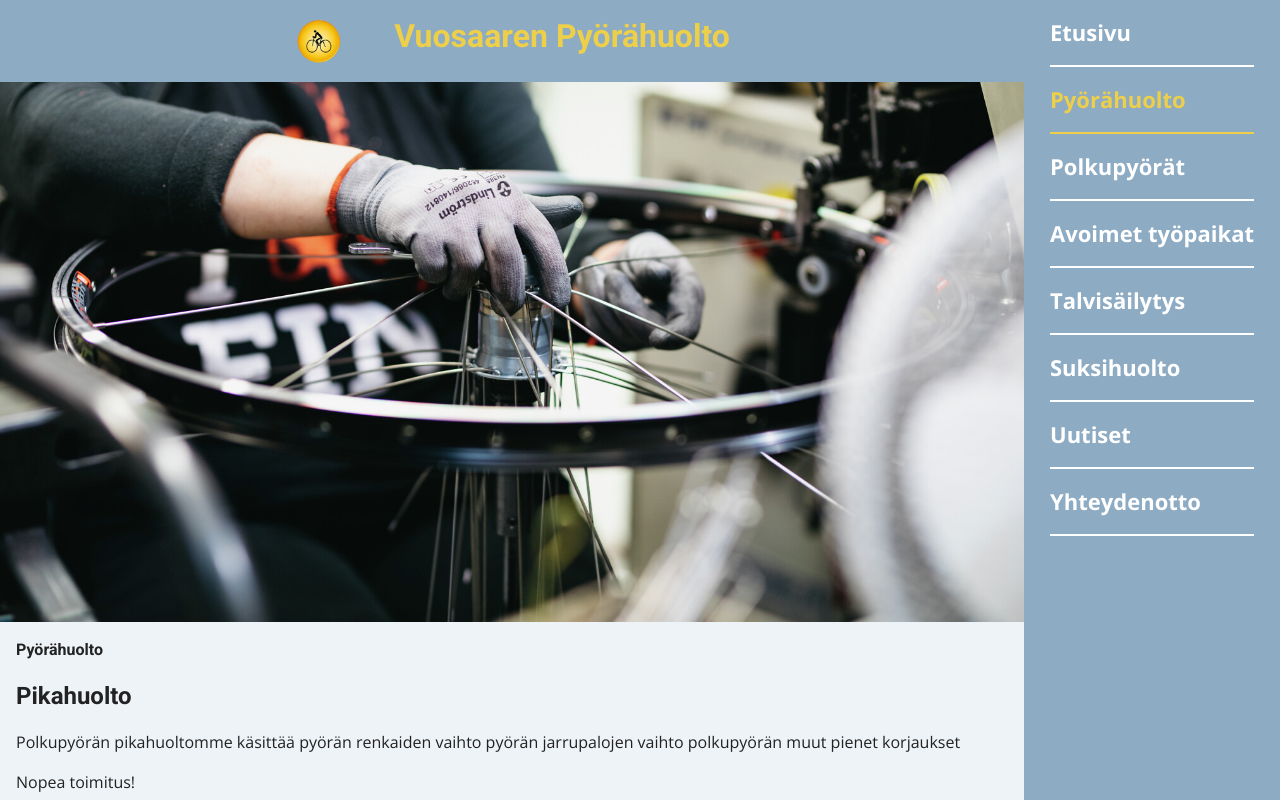
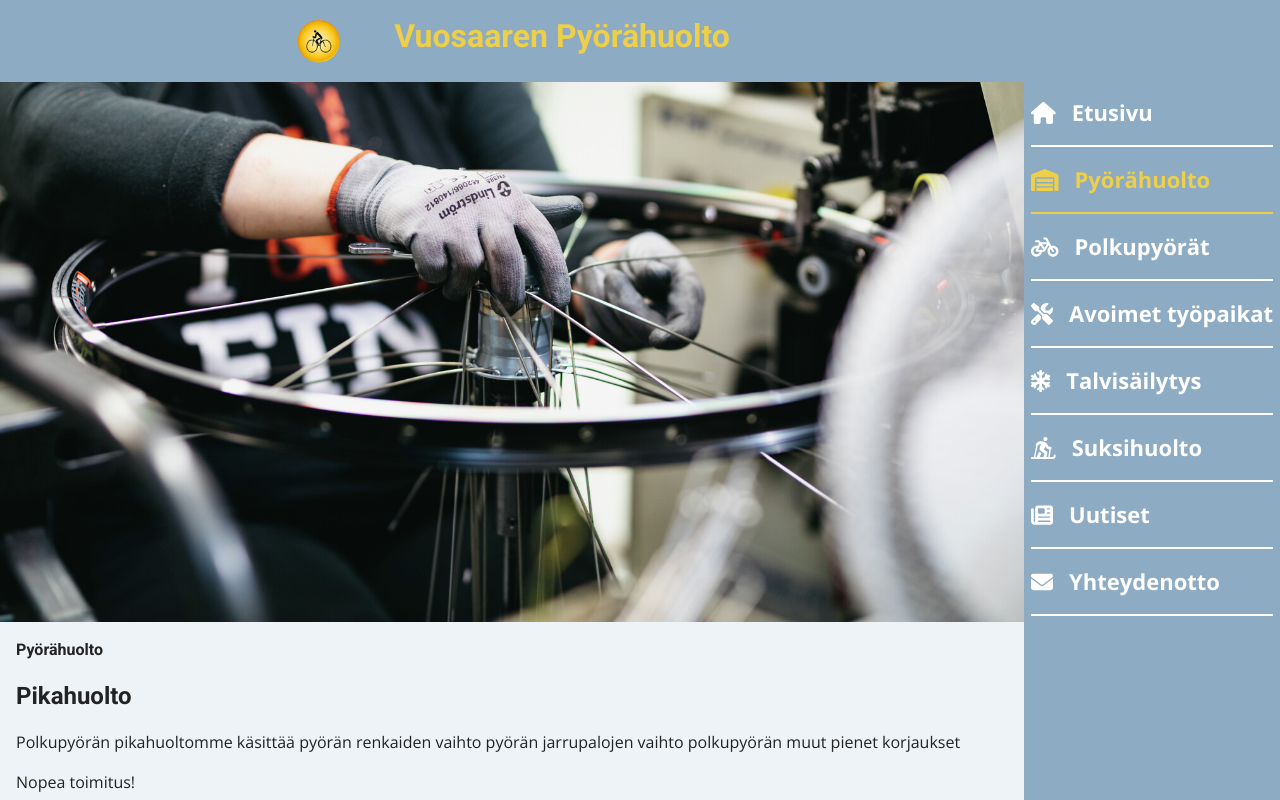
Before and after one commit to otsolap/Vuosaaren-pyorahuolto, a Next.js app: page /pyorahuolto in a window 1280 px wide. Shown: the top 800 px of the page. Built offline with nearby package versions, Linux system fonts and the light colour scheme.

Commit message:
freehand styling the sidebar for my own amusement

```diff
--- a/components/navigation/MobileFooter.js
+++ b/components/navigation/MobileFooter.js
@@ -13,20 +13,20 @@ const MobileFooter = () => {
     const MobileNavigation = Links.Navigation
     const PRIMARY_PAGES = 3
 
-    const MobileNav = MobileNavigation.pages.slice(0, PRIMARY_PAGES).map((link, i) => {
+    const MobileNav = MobileNavigation.pages.slice(0, PRIMARY_PAGES).map((page, i) => {
         return (
-            <Link href={link.path} key={i}>
-                <a className={router.pathname == link.path ? styles.active : ''}>
-                    {link.icon === 'house' ? (
-                        <FontAwesomeIcon className={styles.mobileIcon} aria-label={link.title} icon={faHouse} />
+            <Link href={page.path} key={i}>
+                <a className={router.pathname == page.path ? styles.active : ''}>
+                    {page.icon === 'house' ? (
+                        <FontAwesomeIcon className={styles.mobileIcon} aria-label={page.title} icon={faHouse} />
                     ) : null}
-                    {link.icon === 'warehouse' ? (
-                        <FontAwesomeIcon className={styles.mobileIcon} aria-label={link.title} icon={faWarehouse} />
+                    {page.icon === 'warehouse' ? (
+                        <FontAwesomeIcon className={styles.mobileIcon} aria-label={page.title} icon={faWarehouse} />
                     ) : null}
-                    {link.icon === 'bicycle' ? (
-                        <FontAwesomeIcon className={styles.mobileIcon} aria-label={link.title} icon={faBicycle} />
+                    {page.icon === 'bicycle' ? (
+                        <FontAwesomeIcon className={styles.mobileIcon} aria-label={page.title} icon={faBicycle} />
                     ) : null}
-                    <span className={styles.mobileLinkText}>{link.title}</span>
+                    <span className={styles.mobileLinkText}>{page.title}</span>
                 </a>
             </Link>
         )
--- a/components/navigation/Sidebar.js
+++ b/components/navigation/Sidebar.js
@@ -1,5 +1,7 @@
 import Link from 'next/link'
 import Links from '@content/site.json'
+import { faHouse, faWarehouse, faBicycle, faNewspaper, faPersonSkiingNordic, faSnowflake, faScrewdriverWrench, faEnvelope } from "@fortawesome/free-solid-svg-icons";
+import { FontAwesomeIcon } from "@fortawesome/react-fontawesome";
 import styles from '../../styles/Sidebar.module.scss'
 import { useRouter } from 'next/router';
 
@@ -12,6 +14,30 @@ const Sidebar = () => {
             <li className={`${styles.linkWrapper}  ${router.asPath === page.path ? styles.active : ''}`} key={i}>
                 <Link href={page.path}>
                     <a className={styles.link}>
+                        {page.icon === 'house' ? (
+                            <FontAwesomeIcon className={styles.sidebarIcon} aria-label={page.title} icon={faHouse} />
+                        ) : null}
+                        {page.icon === 'warehouse' ? (
+                            <FontAwesomeIcon className={styles.sidebarIcon} aria-label={page.title} icon={faWarehouse} />
+                        ) : null}
+                        {page.icon === 'bicycle' ? (
+                            <FontAwesomeIcon className={styles.sidebarIcon} aria-label={page.title} icon={faBicycle} />
+                        ) : null}
+                        {page.icon === 'fixer' ? (
+                            <FontAwesomeIcon className={styles.sidebarIcon} aria-label={page.title} icon={faScrewdriverWrench} />
+                        ) : null}
+                        {page.icon === 'winter' ? (
+                            <FontAwesomeIcon className={styles.sidebarIcon} aria-label={page.title} icon={faSnowflake} />
+                        ) : null}
+                        {page.icon === 'skiis' ? (
+                            <FontAwesomeIcon className={styles.sidebarIcon} aria-label={page.title} icon={faPersonSkiingNordic} />
+                        ) : null}
+                        {page.icon === 'newspaper' ? (
+                            <FontAwesomeIcon className={styles.sidebarIcon} aria-label={page.title} icon={faNewspaper} />
+                        ) : null}
+                        {page.icon === 'contact' ? (
+                            <FontAwesomeIcon className={styles.sidebarIcon} aria-label={page.title} icon={faEnvelope} />
+                        ) : null}
                         {page.title}
                     </a>
                 </Link>
--- a/content/site.json
+++ b/content/site.json
@@ -23,23 +23,28 @@
       },
       {
         "title": "Avoimet työpaikat",
-        "path": "/tyopaikat"
+        "path": "/tyopaikat",
+        "icon": "fixer"
       },
       {
         "title": "Talvisäilytys",
-        "path": "/talvisailytys"
+        "path": "/talvisailytys",
+        "icon": "winter"
       },
       {
         "title": "Suksihuolto",
-        "path": "/suksihuolto"
+        "path": "/suksihuolto",
+        "icon": "skiis"
       },
       {
         "title": "Uutiset",
-        "path": "/uutiset"
+        "path": "/uutiset",
+        "icon": "newspaper"
       },
       {
         "title": "Yhteydenotto",
-        "path": "/yhteydenotto"
+        "path": "/yhteydenotto",
+        "icon": "contact"
       }
   ],
   "openModal": "Lisää",
--- a/styles/List.module.scss
+++ b/styles/List.module.scss
@@ -14,7 +14,6 @@
         padding-bottom: .5rem;
         list-style-type: none;
         font-weight: 700;
-/*         display: inline-flex; */
     }
 
     .price {
@@ -30,5 +29,10 @@
 
 /* DESKTOP STYLES */
 @media (min-width: $container-desktop) {
-// To be seen.
+
+    .sectionList {
+        max-width: 50%;
+        width: 100%;
+    }
+
 }
--- a/styles/Sidebar.module.scss
+++ b/styles/Sidebar.module.scss
@@ -8,6 +8,8 @@
 
 /* DESKTOP STYLES */
 @media (min-width: $container-desktop) {
+
+	$desktop-screen-padding-top: 5rem;
 
 	#sidebar {
 		@include display-flex;
@@ -24,6 +26,7 @@
 
 	.stickyUl {
 		position: sticky;
+		padding-top: $desktop-screen-padding-top;
 	}
 
 	.linkWrapper {
@@ -31,6 +34,10 @@
 		padding-bottom: $single;
 		list-style: none;
 		border-bottom: 2px solid $white;
+	}
+
+	.sidebarIcon {
+		margin-right: $single;
 	}
 
 	.link {
```
